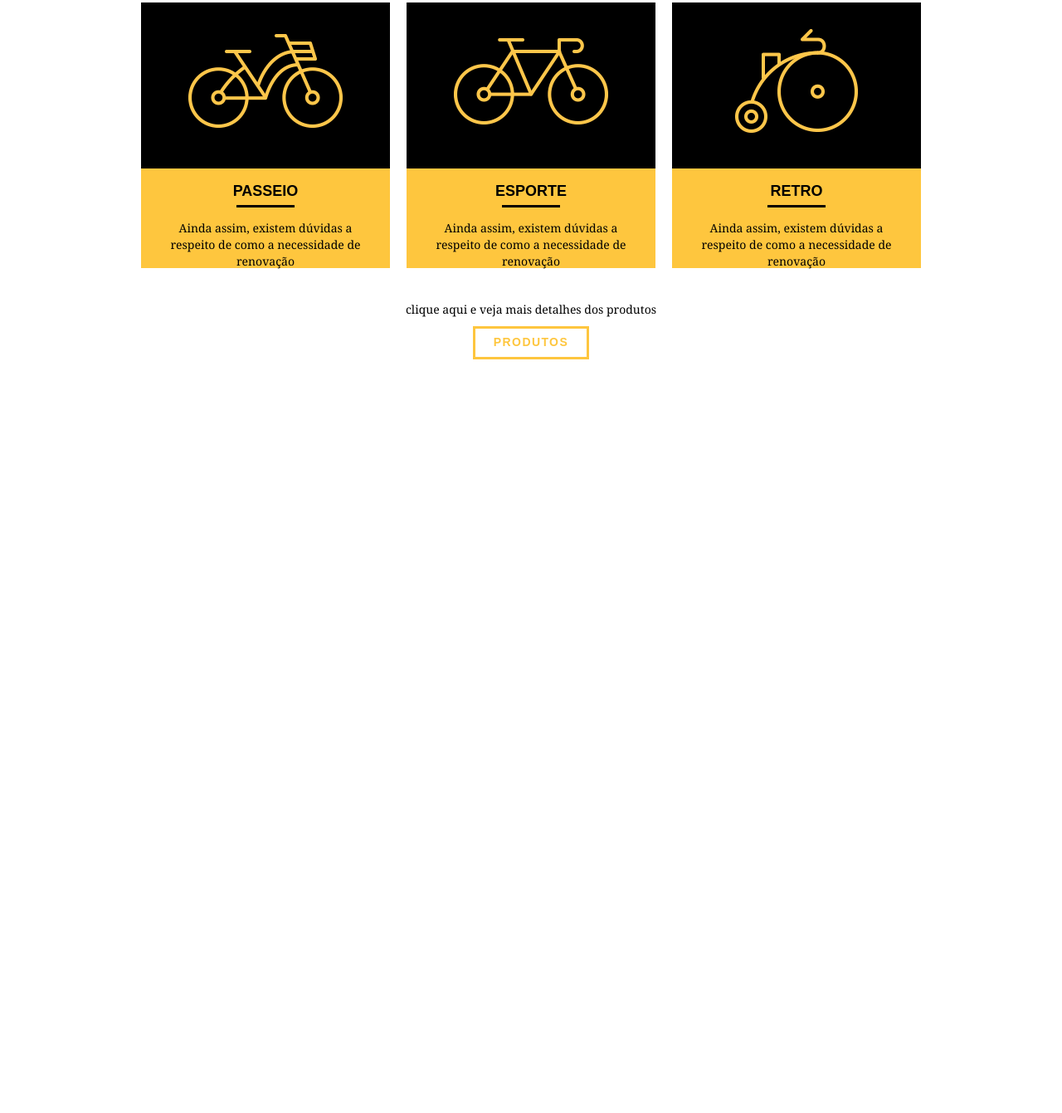
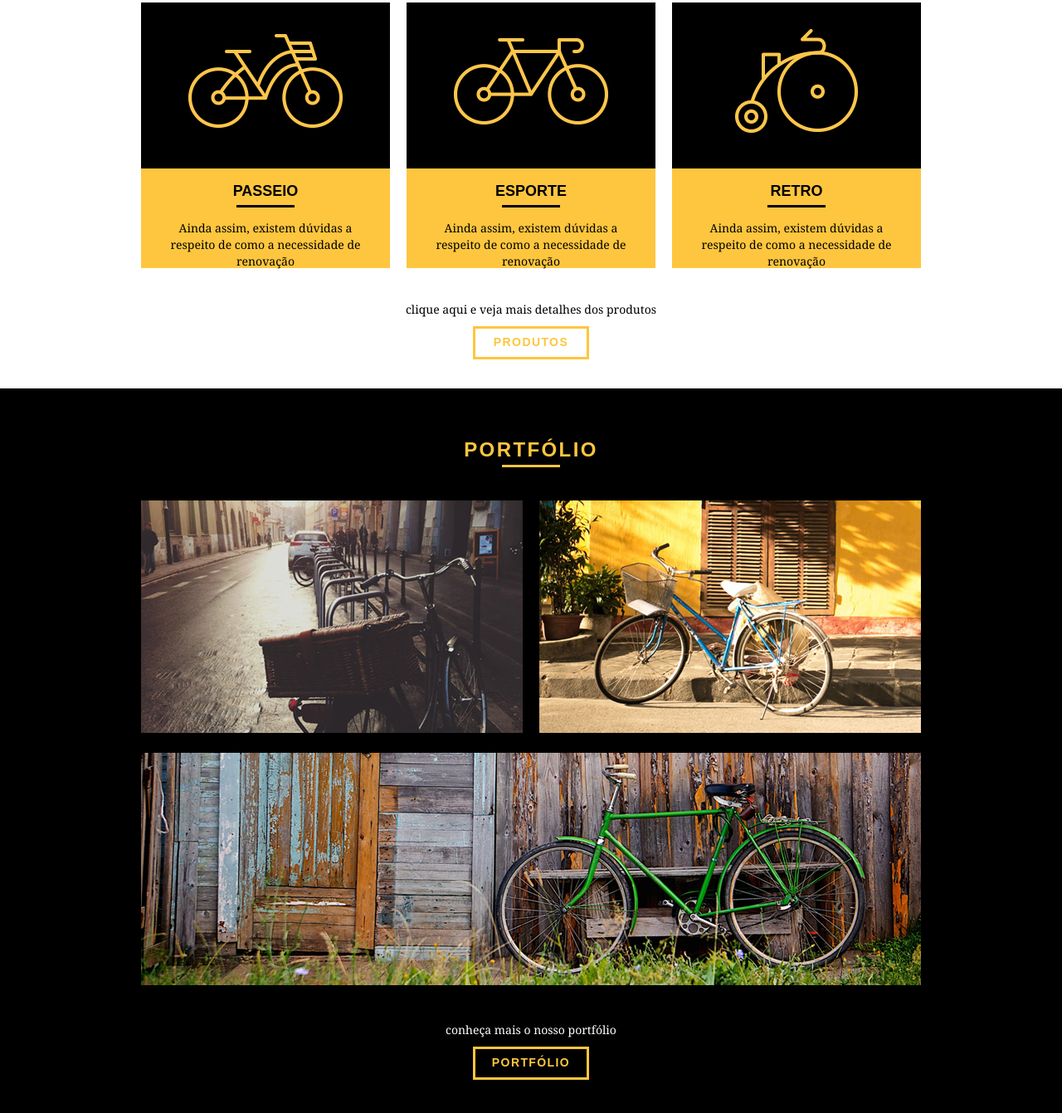
Before and after one commit to gedhean/web-design-course, a website: page index.html in a window 1280 px wide. Shown: the part 598-1939 px from the top of the page at 83% size. Before the commit the page ends 1071 px from the top, so only its background shows below. Drawn offline with Linux system fonts and the light colour scheme.

Commit message:
portfolio home criado

```diff
--- a/css/style.css
+++ b/css/style.css
@@ -52,6 +52,10 @@ p {
 	height: 3px;
 	width: 70px;
 	margin: 4px auto;
+}
+
+.subtitulo-amarelo:after {
+	background-color: #fec63e;
 }
 /*Geral-end*/
 
@@ -189,13 +193,31 @@ p {
 .call-to-action {
 	text-align: center;
 	padding: 40px;
+	/*padding-bottom: 60px;*/
 	clear: both;
 }
 
 .call-to-action p {
 	margin-bottom: 10px;
 }
-
 /*Produtos-home-end*/
 
+/*Portfolio-home-start*/
+.portfolio {
+	text-align: center;
+	background-color: #000;
+	color: #fec63e;
+	width: 100%;
+	padding-top: 60px;
+}
+
+.portfolio ul li:last-child {
+	margin-top: 20px;
+}
+
+.portfolio .call-to-action p {
+	color: #fff;
+}
+/*Portfolio-home-end*/
+
 /*Footer*/
--- a/index.html
+++ b/index.html
@@ -78,7 +78,28 @@
 				</p>
 				<a href="" class="btn btn-preto">Produtos</a>
 			</div>
-
+		</div>
+	</section>
+	<section class="portfolio">
+		<div class="container">
+			<h2 class="subtitulo subtitulo-amarelo">Portfólio</h2>
+			<ul>
+				<li class="grid-8">
+					<img src="img/portfolio/retro.jpg" alt="Retro">
+				</li>
+				<li class="grid-8">
+					<img src="img/portfolio/passeio.jpg" alt="Passeio">
+				</li>
+				<li class="grid-16">
+					<img src="img/portfolio/esporte.jpg" alt="Esporte">
+				</li>
+			</ul>
+			<div class="call-to-action">
+				<p>
+					conheça mais o nosso portfólio
+				</p>
+				<a href="portfolio.html" class="btn">Portfólio</a>
+			</div>
 		</div>
 	</section>
 
```
